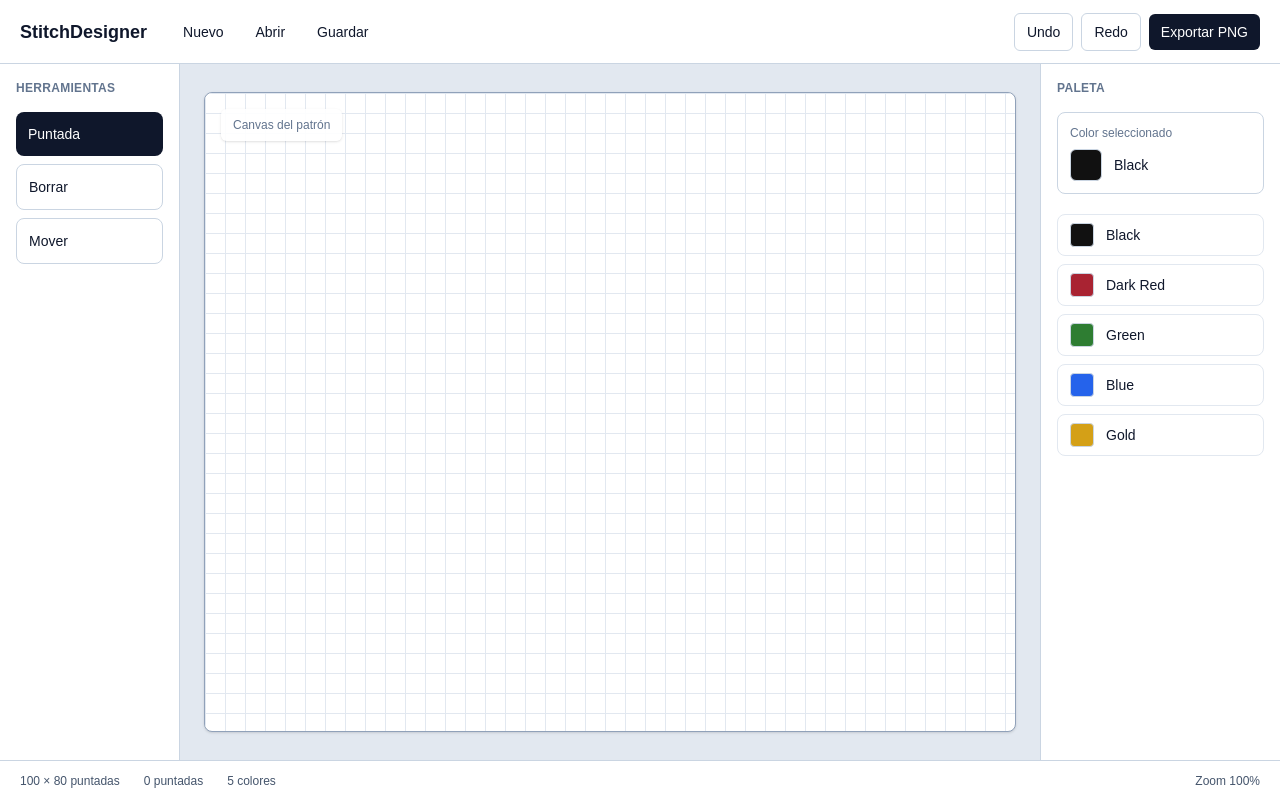
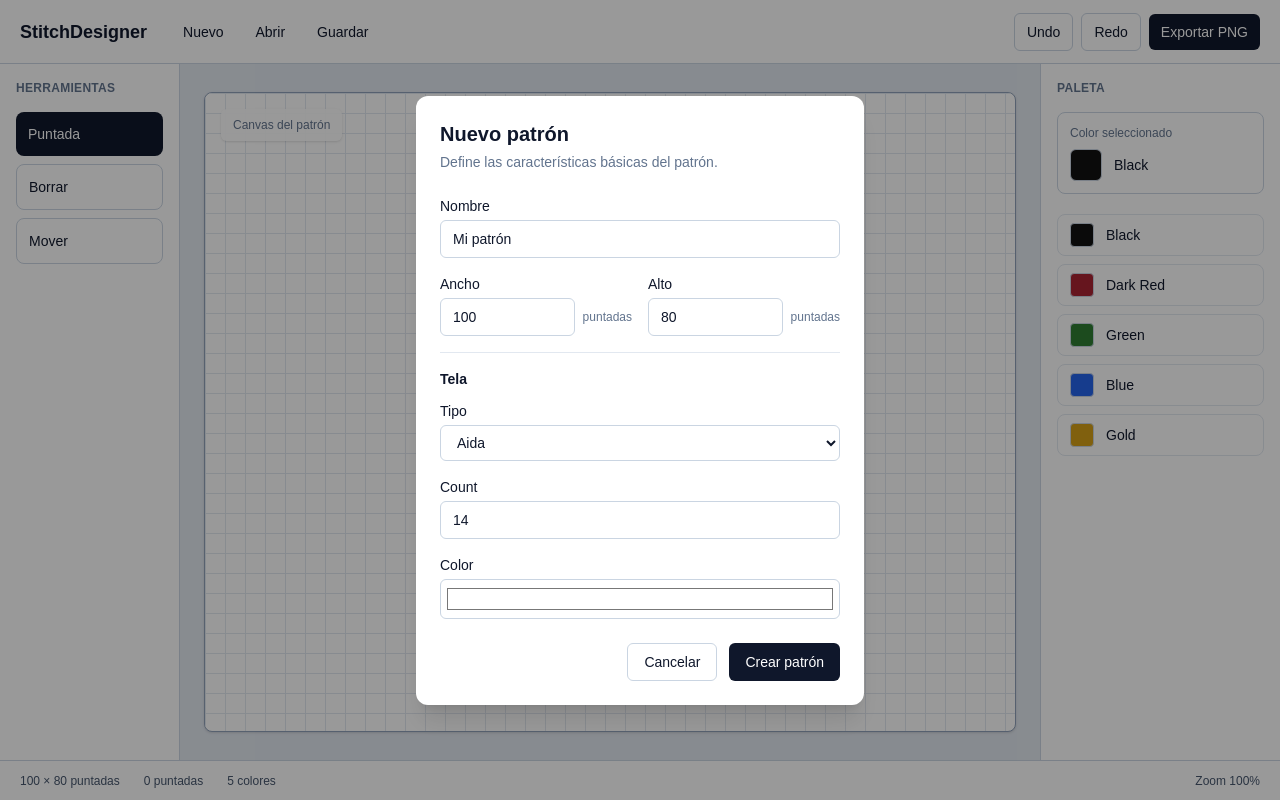
Before and after one commit to ovidiucp-dev/stitchdesigner, a Next.js app: page / in a window 1280 px wide. Both pictures are taken after a click on the button "Nuevo". Built offline with nearby package versions, Linux system fonts and the light colour scheme.

Commit message:
Add new pattern dialog prototype

```diff
--- a/src/app/page.tsx
+++ b/src/app/page.tsx
@@ -1,4 +1,10 @@
+"use client";
+
+import { useState } from "react";
+
 export default function Home() {
+  const [showNewPattern, setShowNewPattern] = useState(false);
+
   const palette = [
     { name: "Black", color: "#111111" },
     { name: "Dark Red", color: "#A92332" },
@@ -15,12 +21,17 @@ export default function Home() {
             <div className="text-lg font-semibold">StitchDesigner</div>
 
             <nav className="flex items-center gap-2">
-              <button className="rounded-md px-3 py-2 text-sm hover:bg-slate-100">
+              <button
+                onClick={() => setShowNewPattern(true)}
+                className="rounded-md px-3 py-2 text-sm hover:bg-slate-100"
+              >
                 Nuevo
               </button>
+
               <button className="rounded-md px-3 py-2 text-sm hover:bg-slate-100">
                 Abrir
               </button>
+
               <button className="rounded-md px-3 py-2 text-sm hover:bg-slate-100">
                 Guardar
               </button>
@@ -31,9 +42,11 @@ export default function Home() {
             <button className="rounded-md border border-slate-300 bg-white px-3 py-2 text-sm hover:bg-slate-100">
               Undo
             </button>
+
             <button className="rounded-md border border-slate-300 bg-white px-3 py-2 text-sm hover:bg-slate-100">
               Redo
             </button>
+
             <button className="rounded-md bg-slate-900 px-3 py-2 text-sm text-white hover:bg-slate-700">
               Exportar PNG
             </button>
@@ -127,6 +140,123 @@ export default function Home() {
           <div>Zoom 100%</div>
         </footer>
       </div>
+
+      {showNewPattern && (
+        <div className="fixed inset-0 z-50 flex items-center justify-center bg-black/40 p-4">
+          <div className="w-full max-w-md rounded-xl bg-white p-6 shadow-xl">
+            <div className="mb-6">
+              <h2 className="text-xl font-semibold">Nuevo patrón</h2>
+              <p className="mt-1 text-sm text-slate-500">
+                Define las características básicas del patrón.
+              </p>
+            </div>
+
+            <div className="space-y-4">
+              <div>
+                <label className="mb-1 block text-sm font-medium">
+                  Nombre
+                </label>
+                <input
+                  type="text"
+                  defaultValue="Mi patrón"
+                  className="w-full rounded-md border border-slate-300 px-3 py-2 text-sm outline-none focus:border-slate-500"
+                />
+              </div>
+
+              <div className="grid grid-cols-2 gap-4">
+                <div>
+                  <label className="mb-1 block text-sm font-medium">
+                    Ancho
+                  </label>
+                  <div className="flex items-center gap-2">
+                    <input
+                      type="number"
+                      min="1"
+                      defaultValue="100"
+                      className="w-full rounded-md border border-slate-300 px-3 py-2 text-sm outline-none focus:border-slate-500"
+                    />
+                    <span className="text-xs text-slate-500">puntadas</span>
+                  </div>
+                </div>
+
+                <div>
+                  <label className="mb-1 block text-sm font-medium">
+                    Alto
+                  </label>
+                  <div className="flex items-center gap-2">
+                    <input
+                      type="number"
+                      min="1"
+                      defaultValue="80"
+                      className="w-full rounded-md border border-slate-300 px-3 py-2 text-sm outline-none focus:border-slate-500"
+                    />
+                    <span className="text-xs text-slate-500">puntadas</span>
+                  </div>
+                </div>
+              </div>
+
+              <div className="border-t border-slate-200 pt-4">
+                <div className="mb-3 text-sm font-semibold">Tela</div>
+
+                <div className="space-y-4">
+                  <div>
+                    <label className="mb-1 block text-sm font-medium">
+                      Tipo
+                    </label>
+                    <select
+                      defaultValue="aida"
+                      className="w-full rounded-md border border-slate-300 bg-white px-3 py-2 text-sm outline-none focus:border-slate-500"
+                    >
+                      <option value="aida">Aida</option>
+                      <option value="evenweave">Evenweave</option>
+                      <option value="other">Otra</option>
+                    </select>
+                  </div>
+
+                  <div>
+                    <label className="mb-1 block text-sm font-medium">
+                      Count
+                    </label>
+                    <input
+                      type="number"
+                      min="1"
+                      defaultValue="14"
+                      className="w-full rounded-md border border-slate-300 px-3 py-2 text-sm outline-none focus:border-slate-500"
+                    />
+                  </div>
+
+                  <div>
+                    <label className="mb-1 block text-sm font-medium">
+                      Color
+                    </label>
+                    <input
+                      type="color"
+                      defaultValue="#ffffff"
+                      className="h-10 w-full cursor-pointer rounded-md border border-slate-300 bg-white p-1"
+                    />
+                  </div>
+                </div>
+              </div>
+            </div>
+
+            <div className="mt-6 flex justify-end gap-3">
+              <button
+                onClick={() => setShowNewPattern(false)}
+                className="rounded-md border border-slate-300 px-4 py-2 text-sm hover:bg-slate-50"
+              >
+                Cancelar
+              </button>
+
+              <button
+                onClick={() => setShowNewPattern(false)}
+                className="rounded-md bg-slate-900 px-4 py-2 text-sm text-white hover:bg-slate-700"
+              >
+                Crear patrón
+              </button>
+            </div>
+          </div>
+        </div>
+      )}
     </main>
   );
 }
```
